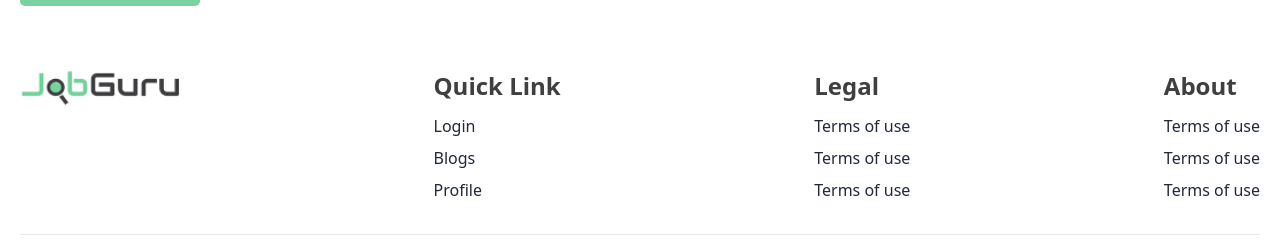
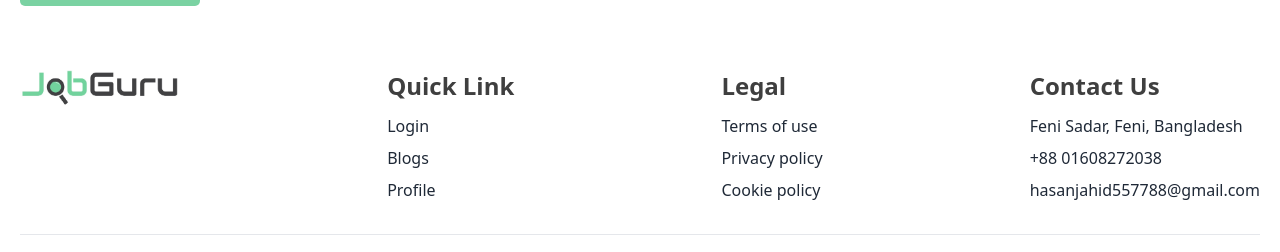
Before and after one commit to onik121/jobguru-client-site, a React (Vite) app: page / in a window 1280 px wide. Shown: the part 1748-2000 px from the top of the page. Built offline with nearby package versions, Linux system fonts and the light colour scheme; no server answers; what @react-pdf/renderer would draw is missing.

Commit message:
updated the footer section

```diff
--- a/src/components/FooterContent.jsx
+++ b/src/components/FooterContent.jsx
@@ -20,14 +20,14 @@ const FooterContent = () => {
                 <div className="space-y-2">
                     <h2 className="text-2xl font-semibold text-[#3f3f3f] mb-3">Legal</h2>
                     <Link className="block">Terms of use</Link>
-                    <Link className="block">Terms of use</Link>
-                    <Link className="block">Terms of use</Link>
+                    <Link className="block">Privacy policy</Link>
+                    <Link className="block">Cookie policy</Link>
                 </div>
                 <div className="space-y-2">
-                    <h2 className="text-2xl font-semibold text-[#3f3f3f] mb-3">About</h2>
-                    <Link className="block">Terms of use</Link>
-                    <Link className="block">Terms of use</Link>
-                    <Link className="block">Terms of use</Link>
+                    <h2 className="text-2xl font-semibold text-[#3f3f3f] mb-3">Contact Us</h2>
+                    <Link className="block">Feni Sadar, Feni, Bangladesh</Link>
+                    <Link className="block">+88 01608272038</Link>
+                    <Link className="block">hasanjahid557788@gmail.com</Link>
                 </div>
             </div>
             <Footer.Divider />
```
Also changed, not shown: src/assets/logo.jpg.
